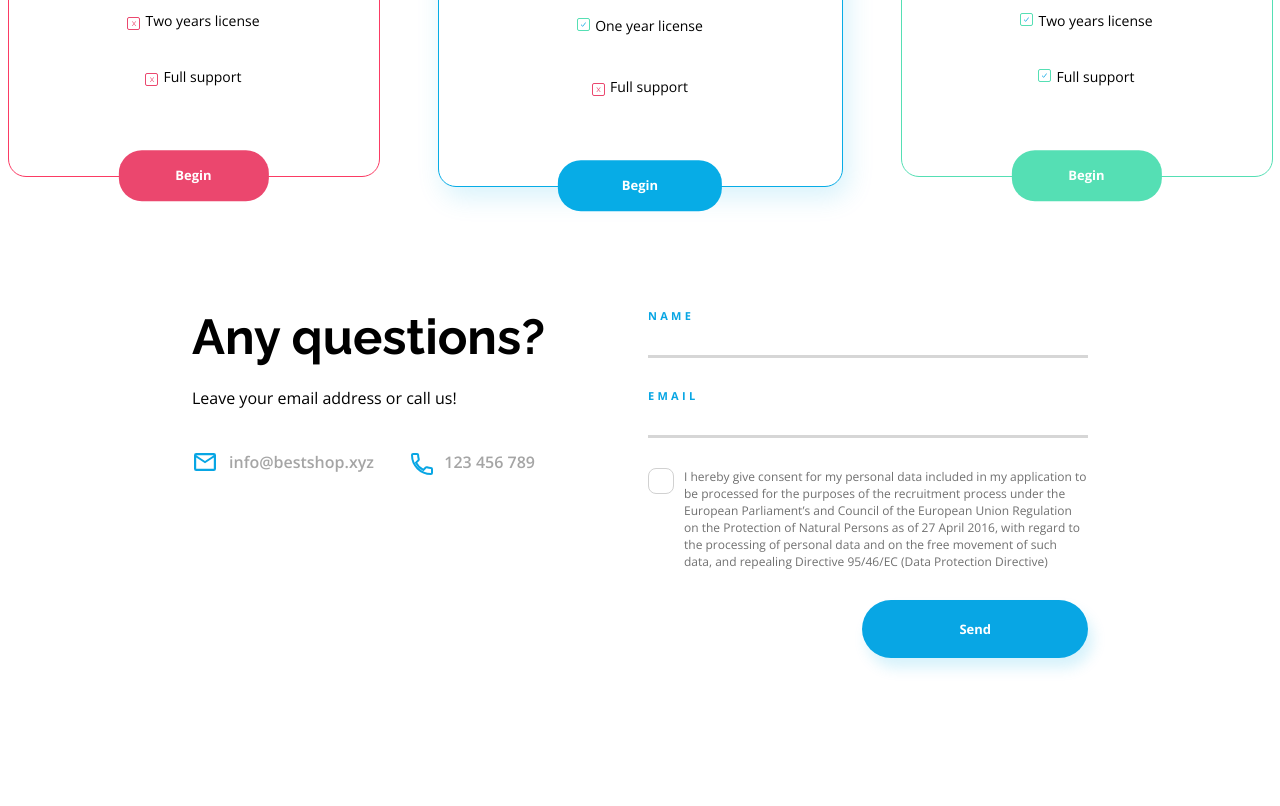
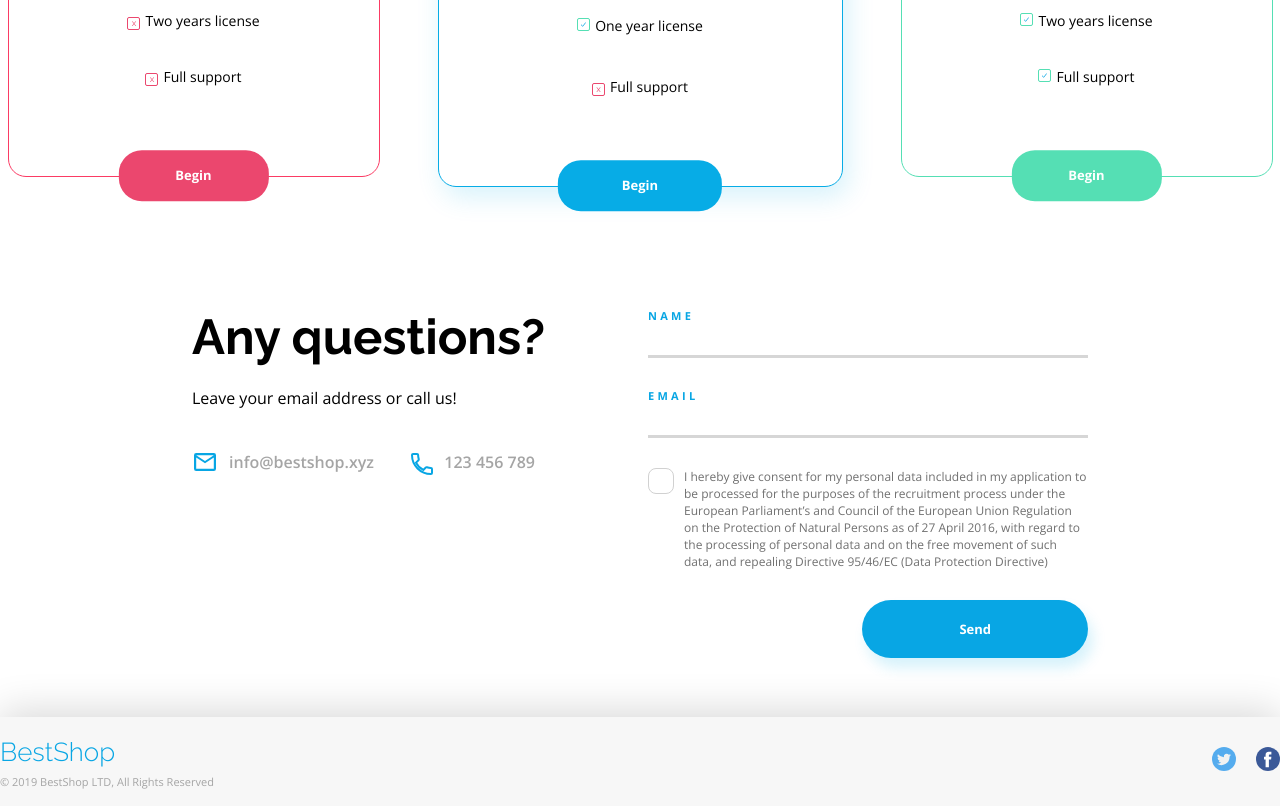
Before and after one commit to gumaty/bestshop, a plain HTML site: page index.html in a window 1280 px wide. Shown: the part 3230-4036 px from the top of the page. Before the commit the page ends 3928 px from the top, so only its background shows below. Drawn offline with nearby package versions, Linux system fonts and the light colour scheme.

```diff
--- a/index.html
+++ b/index.html
@@ -159,5 +159,17 @@
             </div>
         </div>
     </section>
+<footer class="footer">
+    <section class="footer__inner">
+        <div class="footer__left">
+            <h4 class="logo">BestShop</h4>
+            <p class="copyright">© 2019 BestShop LTD, All Rights Reserved</p>
+        </div>
+        <div class="footer__right">
+            <a href="" class="logo__outer"><img src="./src/images/twitter.svg" alt=""></a>
+            <a href="" class="logo__outer"><img src="./src/images/facebook.svg" alt=""></a>
+        </div>
+    </section>
+</footer>
 </body>
 </html>
--- a/src/css/styles.css
+++ b/src/css/styles.css
@@ -712,6 +712,49 @@
     cursor: pointer;
 }
 
+.footer {
+    background-color: #F7F7F7;
+    box-shadow: 0px -5px 40px #00000029;
+    margin-top: 59px;
+}
+.footer .footer__inner {
+    max-width: var(--max-width);
+    margin: 0 auto;
+    display: flex;
+    justify-content: space-between;
+}
+.footer__inner .footer__left {}
+.footer__inner .footer__right {
+    display: flex;
+    align-self: center;
+    column-gap: 20px;
+}
+.footer__left .logo {
+    font-family: 'Raleway', sans-serif;
+    font-size: 26px;
+    line-height: 1.1538;
+    font-weight: 300;
+    letter-spacing: 0;
+    color: #08A6E4;
+    margin:0;
+    padding: 20px 0 7px 0;
+}
+.footer__left .copyright {
+    font-family: 'Open Sans', sans-serif;
+    font-size: 11px;
+    line-height: 1.3636;
+    font-weight: 400;
+    letter-spacing: 0;
+    color: #A5A5A5;
+    margin:0;
+    padding: 0 0 17px 0;
+}
+
+.footer__right .logo__outer {
+    display: block;
+}
+
+
 /* stara wersja */
 
 .checkbox__lbl {
@@ -750,60 +793,3 @@
     margin-right: 10px;
     cursor: pointer;
 }
-
-
-/* nowa wersja */
-/*.contactForm__checkbox {*/
-/*    display: flex;*/
-/*    flex-direction: row;*/
-/*    align-items: flex-start;*/
-/*    margin: 0 0 30px 0;*/
-/*}*/
-
-/*.contactForm__checkbox .checkbox__input {*/
-/*    padding: 0;*/
-/*    height: initial;*/
-/*    width: initial;*/
-/*    margin-bottom: 0;*/
-/*    display: none;*/
-/*    cursor: pointer;*/
-/*}*/
-
-/*.contactForm__checkbox .checkbox__lbl {*/
-/*    position: relative;*/
-/*    margin: 0 0 30px 0;*/
-/*    font-family: 'Open Sans', sans-serif;*/
-/*    font-size: 12px;*/
-/*    font-weight: 400;*/
-/*    line-height: 1.4167;*/
-/*    color: #707070;*/
-/*    cursor: pointer;*/
-/*}*/
-
-/*.contactForm__checkbox .checkbox__lbl:before {*/
-/*    content:'';*/
-/*    background-color: transparent;*/
-/*    content: '';*/
-/*    margin-right: 10px;*/
-/*    width: 100%;*/
-/*    max-width:24px;*/
-/*    height: 24px;*/
-/*    border: 1px solid #D1D1D1;*/
-/*    border-radius: 8px;*/
-/*    display: inline-block;*/
-/*    position: relative;*/
-/*    vertical-align: middle;*/
-/*}*/
-
-/*.contactForm__checkbox .checkbox__input:checked + .checkbox__lbl:after {*/
-/*    content: '';*/
-/*    display: block;*/
-/*    position: absolute;*/
-/*    top: 2px;*/
-/*    left: 9px;*/
-/*    width: 6px;*/
-/*    height: 14px;*/
-/*    border: solid #0079bf;*/
-/*    border-width: 0 2px 2px 0;*/
-/*    transform: rotate(45deg);*/
-/*}*/
```
